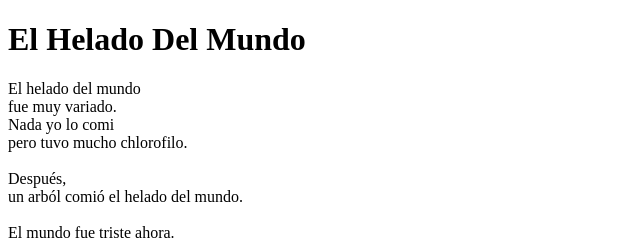
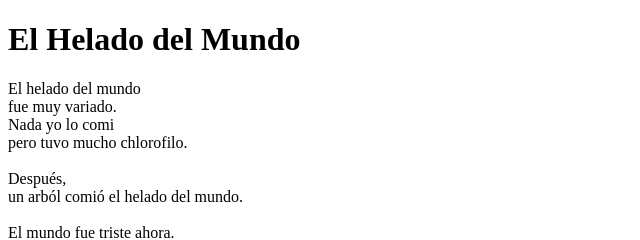
Before and after one commit to MoYeCF/poems, a plain HTML site: page index.html in a window 1280 px wide. Shown: the top 240 px of the page, 0-640 px from the left. Drawn offline with Linux system fonts and the light colour scheme.

Commit message:
Accidental error

```diff
--- a/index.html
+++ b/index.html
@@ -1,10 +1,10 @@
 <!DOCTYPE html>
 <html>
 	<head>
-		<title>Hank Quinlan, Horrible Cop</title>
+		<title>El Helado del Mundo</title>
 	</head>
 	<body>
-    <h1>El Helado Del Mundo</h1>
+    <h1>El Helado del Mundo</h1>
 				<p>El helado del mundo
         <br>fue muy variado.
         <br>Nada yo lo comi
```
